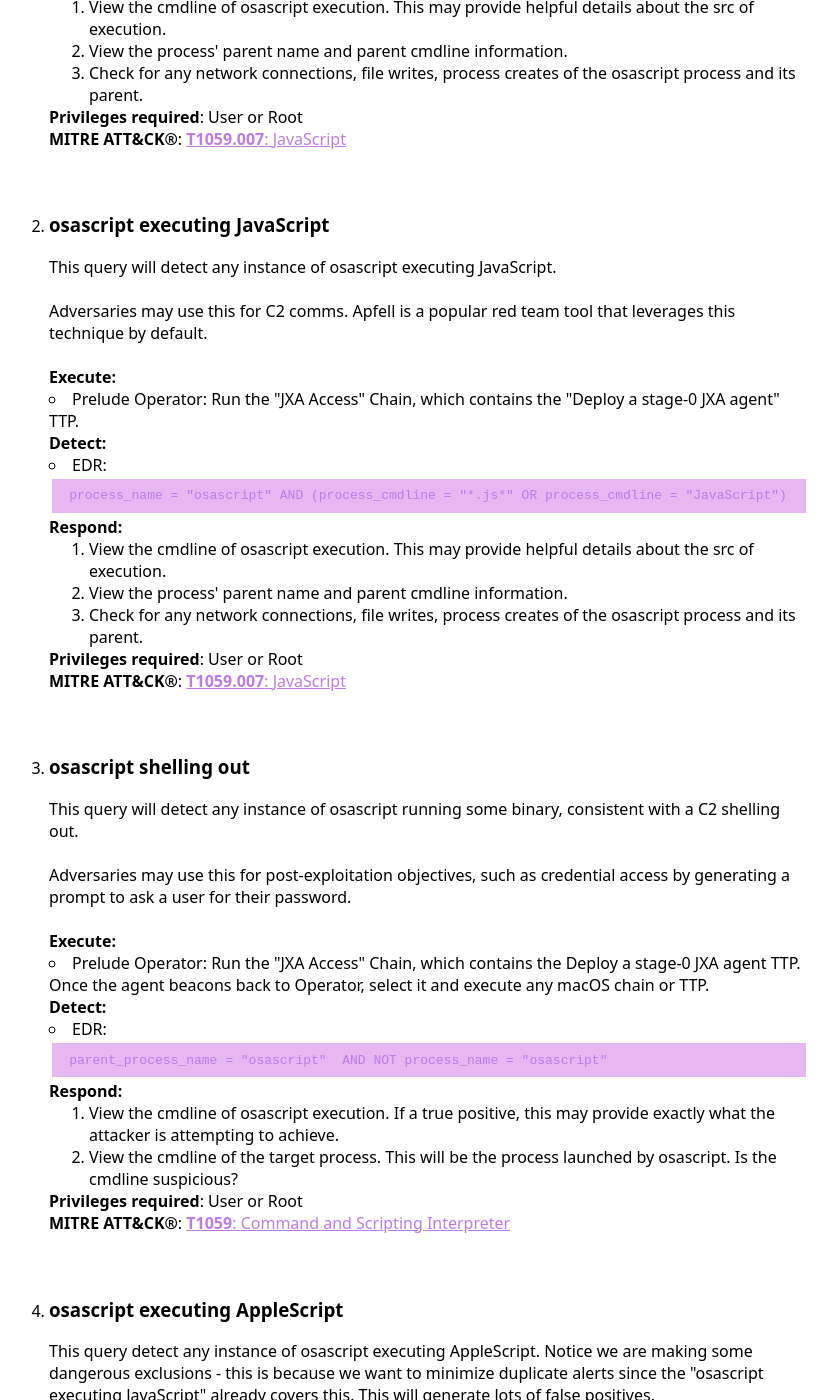
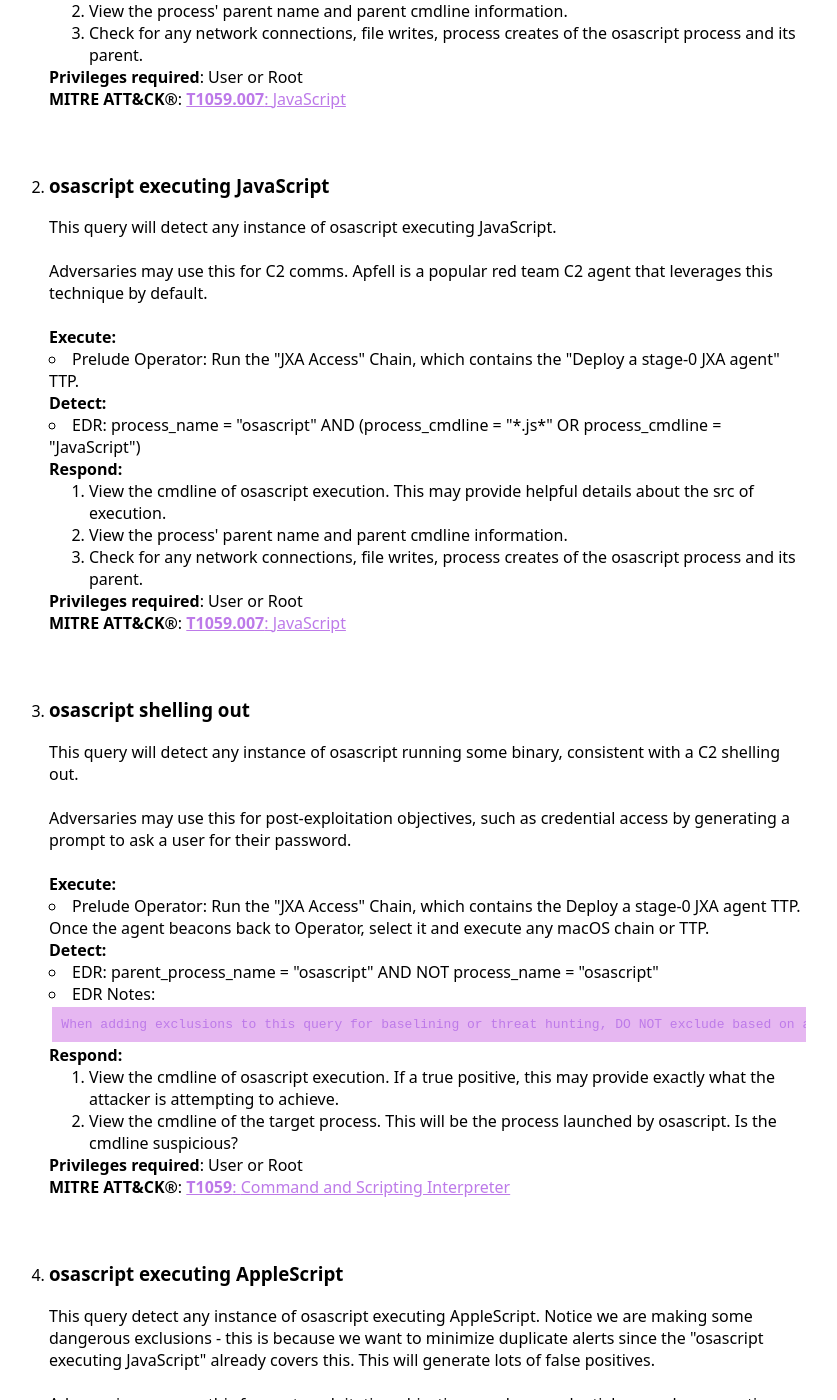
Before and after one commit to iThreatopedia/iThreatopedia.github.io, a Jekyll site: the page built from _iThreatopedia/macOS/osascript.md, in a window 1280 px wide and 1400 px high, scrolled down 830 px. Shown: the whole window, without its empty margins (231-1068 px from the left). Built offline with Jekyll 4.4.1, drawn with Linux system fonts in a browser that asks for light colours; some of the changed text lies outside the part shown.

Commit message:
adding EDR notes

```diff
--- a/_iThreatopedia/macOS/osascript.md
+++ b/_iThreatopedia/macOS/osascript.md
@@ -28,7 +28,7 @@
 
   - Name: osascript executing JavaScript
     Description: This query will detect any instance of osascript executing JavaScript.
-    Usecase: Adversaries may use this for C2 comms. Apfell is a popular red team tool that leverages this technique by default.
+    Usecase: Adversaries may use this for C2 comms. Apfell is a popular red team C2 agent that leverages this technique by default.
     Category: Execution
     Privileges: User or Root
     MitreID: T1059.007
@@ -65,6 +65,7 @@
       - Prelude Operator: Run the "JXA Access" Chain, which contains the Deploy a stage-0 JXA agent TTP. Once the agent beacons back to Operator, select it and execute any macOS chain or TTP.
     Detect:
       - EDR: parent_process_name = "osascript"  AND NOT process_name = "osascript"
+      - EDR Notes: When adding exclusions to this query for baselining or threat hunting, DO NOT exclude based on a shell/interpreter, such as sh or bash. When JXA agents are ran with osascript, they will shell out using sh, bash, or some other shell.
     Respond:
       - Step: View the cmdline of osascript execution. If a true positive, this may provide exactly what the attacker is attempting to achieve.
       - Step: View the cmdline of the target process. This will be the process launched by osascript. Is the cmdline suspicious?
--- a/_layouts/technique.html
+++ b/_layouts/technique.html
@@ -86,12 +86,13 @@
 	<b>Detect:</b>
 	<ul>
 		{% for detection in detections %}{% for entity in detection %}
-			{% if entity[0] != 'IOC' %}
-				{% capture value %} {{ entity[1] }} {% endcapture %}
+			{% if entity[0] != 'EDR Notes' %}
+				{% assign value = entity[1] | escape %}
+				<li>{{entity[0]}}: {{value}}</li>
 			{% else %}
 				{% assign value = entity[1] | escape %}
+				<li>{{entity[0]}}: <pre><code>{{value}}</code></pre></li>
 			{% endif %}
-			<li>{{entity[0]}}: <pre><code>{{value}}</code></pre></li>
 		{% endfor %}{% endfor %}
 	</ul>
 </div>
```
